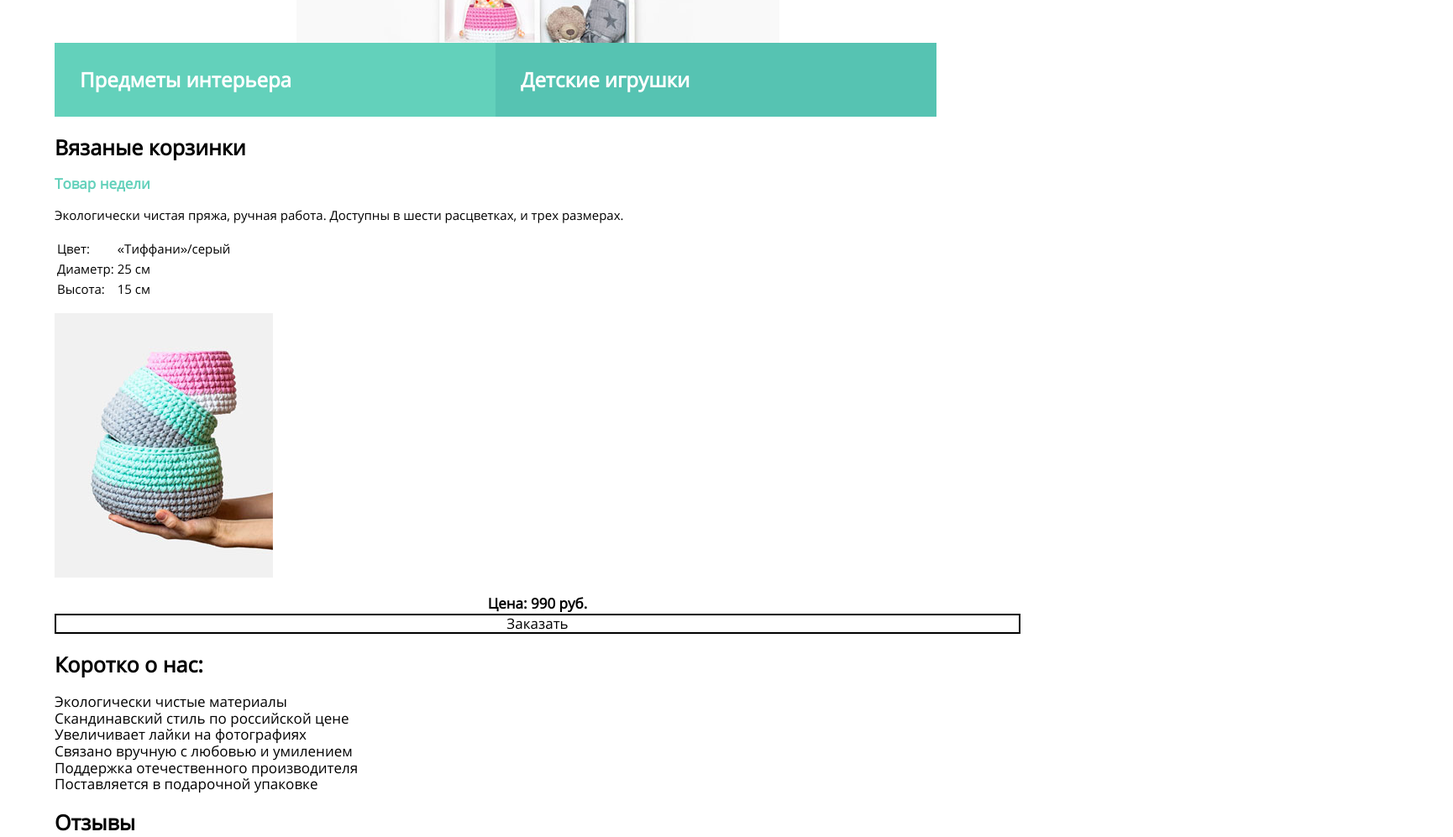
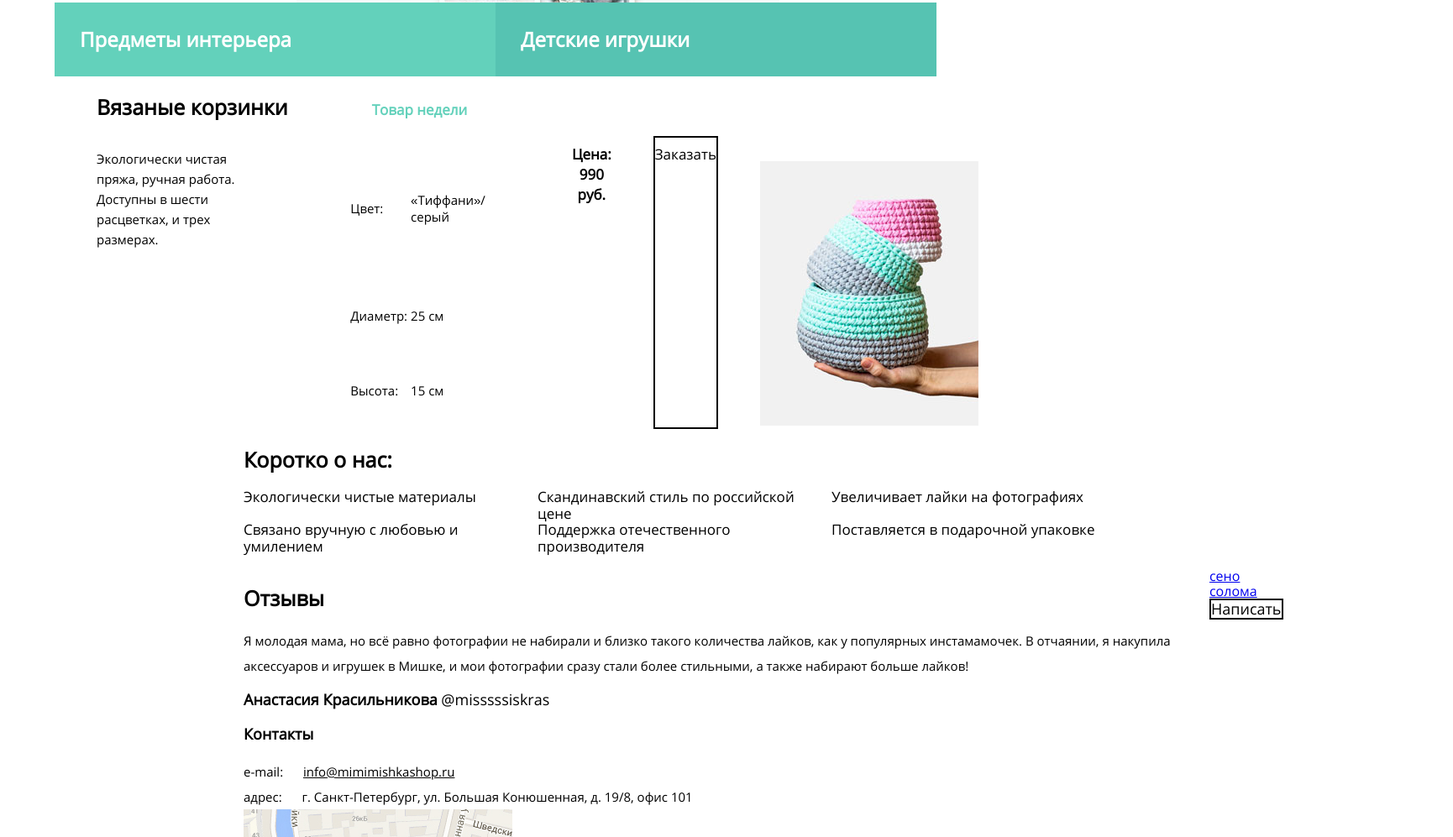
Before and after one commit to EnigmaSn/mishka, a website: page index.html in a window 1280 px wide. Shown: the part 457-1454 px from the top of the page at 84% size, 1730 px wide, since content can reach past the window. Drawn offline with nearby package versions, Linux system fonts and the light colour scheme; files that its build step writes are made by us from their sources.

Commit message:
сетка главной (не до конца)

```diff
--- a/index.html
+++ b/index.html
@@ -49,10 +49,13 @@
     </section>
     <section class="weekly-product">
       <div class="weekly-product__wrapper">
+        <div class="weekly-product__titles">
           <h2>
     			  Вязаные корзинки
     			</h2>
           <span class="weekly-product__title">Товар недели</span>
+        </div>
+        <div class="weekly-product__item">
           <p class="weekly-product__description">Экологически чистая пряжа, ручная работа. Доступны в шести расцветках, и трех размерах.</p>
           <table class="weekly-product__characteristics">
             <tr>
@@ -69,12 +72,13 @@
             </tr>
           </table>
           <figure class="weekly-product__photo">
-          <img src="img/triple-set-mobile@1x.jpg" alt="product-photo">
+            <img src="img/triple-set-mobile@1x.jpg" alt="product-photo" width="260px" height="315">
           </figure>
           <span class="weekly-product__price">
     			    Цена: 990 руб.
     			  </span>
           <a href="#" class="weekly-product__order-btn">Заказать</a>
+        </div>
       </div>
     </section>
     <section class="about-us">
@@ -106,8 +110,8 @@
     </section>
     <section class="reviews">
       <div class="reviews__wrapper">
+        <article class="reviews__item review">
           <h2>Отзывы</h2>
-        <article class="reviews__item review">
           <div class="review__wrapper">
             <p>
               Я молодая мама, но всё равно фотографии не набирали и близко такого количества лайков, как у популярных инстамамочек. В отчаянии, я накупила аксессуаров и игрушек в Мишке, и мои фотографии сразу стали более стильными, а также набирают больше лайков!
@@ -120,12 +124,15 @@
             </span>
           </div>
         </article>
+        <div class="reviews__btns">
           <div class="reviews__nav">
-          <a class="reviews__nav-item reviews__nav-item--prev" href="#"></a>
-          <a class="reviews__nav-item reviews__nav-item--next" href="#"></a>
+            <a class="reviews__nav-item reviews__nav-item--prev" href="#">сено</a>
+            <a class="reviews__nav-item reviews__nav-item--next" href="#">солома</a>
           </div>
           <a class="reviews__add-btn" href="#">Написать</a>
         </div>
+      </div>
+
     </section>
     <section class="contacts">
       <div class="contacts__wrapper">
--- a/sass/blocks/about-us.scss
+++ b/sass/blocks/about-us.scss
@@ -1,6 +1,7 @@
 .about-us {
   background-color: $body-bg;
   width: 100%;
+  @include side-padding;
 
     h2 {
       font-size: 25px;
@@ -18,3 +19,25 @@
 .about-us__wrapper {
   @include container;
 }
+
+@media #{$tablet-widths} {
+  .about-us ul {
+    display: flex;
+    flex-wrap: wrap;
+  }
+
+  .about-us li {
+    width: 334px;
+  }
+}
+
+// не перестраиваются в две колонки
+@media #{$desktop-widths} {
+  .about-us {
+    padding-left: 225px;
+  	padding-right: 225px;
+  }
+  .about-us li {
+    width: 350px;
+  }
+}
--- a/sass/blocks/contacts.scss
+++ b/sass/blocks/contacts.scss
@@ -1,7 +1,7 @@
 .contacts {
   background-color: $body-bg;
   width: 100%;
-
+  @include side-padding;
     h2 {
       font-size: 18px;
       line-height: 30px;
@@ -48,3 +48,13 @@
   border: 2px solid $black;
   display: block;
 }
+
+@media #{$tablet-widths} {
+
+}
+
+@media #{$desktop-widths} {
+  .contacts {
+    padding-left: 225px;
+  }
+}
--- a/sass/blocks/page-header.scss
+++ b/sass/blocks/page-header.scss
@@ -69,7 +69,7 @@
       }
   }
   .page-header__free-delivery {
-    display: flex;
+    display: inline;
   }
   .page-header__menu_search {
     order: 1;
@@ -107,7 +107,7 @@
    }
    .page-header__sales,
    .page-header__new {
-     display: flex;
+     display: inline;
      font-weight: bold;
 
    }
--- a/sass/blocks/reviews.scss
+++ b/sass/blocks/reviews.scss
@@ -1,6 +1,7 @@
 .reviews {
   background-color: $body-bg;
   width: 100%;
+  @include side-margin;
 
     h2 {
       font-size: 25px;
@@ -10,4 +11,21 @@
 
 .reviews__wrapper {
   @include container;
+
 }
+
+@media #{$tablet-widths} {
+  .reviews__wrapper {
+    display: flex;
+  }
+  .reviews__item {
+    width: 640px;
+  }
+}
+
+@media #{$desktop-widths} {
+  .reviews {
+    margin-left: 225px;
+    margin-right: 225px;
+  }
+}
--- a/sass/blocks/weekly-product.scss
+++ b/sass/blocks/weekly-product.scss
@@ -5,10 +5,12 @@
     h2 {
       font-size: 25px;
       line-height: 30px;
+      @include side-margin;
     }
     p {
       font-size: 15px;
       line-height: 24px;
+      @include side-margin;
     }
 }
 
@@ -21,15 +23,19 @@
   font-weight: bold;
   font-size: 17px;
   line-height: 17px;
+  @include side-margin;
 }
 
 .weekly-product__characteristics {
   font-size: 15px;
   line-height: 20px;
+  @include side-margin;
 }
 
 .weekly-product__photo {
-  margin-left: 0;
+  @include side-margin;
+  margin-top: 30px;
+  margin-bottom: 0;
 }
 
 .weekly-product__price {
@@ -38,6 +44,9 @@
   font-weight: bold;
   text-align: center;
   display: block;
+  padding-top: 10px;
+  padding-bottom: 10px;
+  @include side-margin;
 }
 
 .weekly-product__order-btn {
@@ -48,4 +57,23 @@
   text-decoration: none;
   border: 2px solid $black;
   display: block;
+  @include btn-padding;
 }
+
+// Доделать
+
+@media #{$tablet-widths} {
+  .weekly-product__titles {
+    display: flex;
+    flex-direction: row;
+    align-items: baseline;
+  }
+  .weekly-product__item {
+    display: flex;
+    flex-direction: row;
+  }
+
+  .weekly-product__photo {
+    order: 1;
+  }
+}
--- a/sass/global/mixins.scss
+++ b/sass/global/mixins.scss
@@ -31,3 +31,8 @@
 		 	margin-right: 50px;
 	  }
 }
+
+@mixin btn-padding {
+  padding-top: 10px;
+  padding-bottom: 10px;
+}
```
Lines whose indentation alone changed are shown as unchanged.
